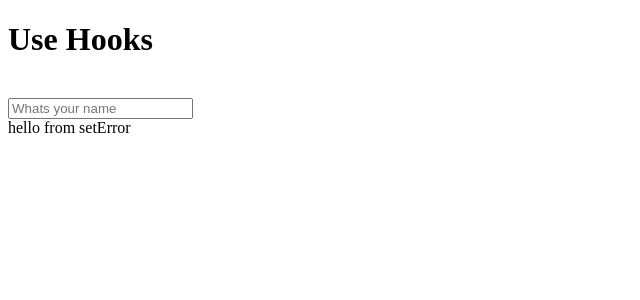
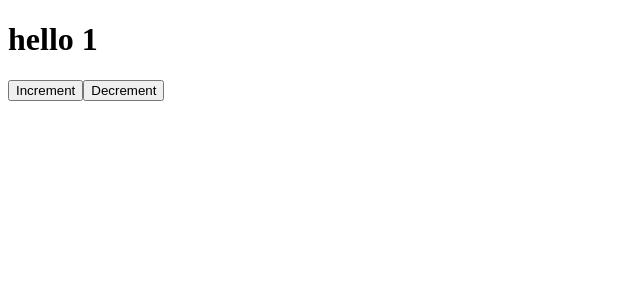
Before and after one commit to HyunM/react-hooks, a React (Create React App) app: page / in a window 1280 px wide. Shown: the top 300 px of the page, without its empty margins (0-640 px from the left). Built offline with nearby package versions, Linux system fonts and the light colour scheme; no server answers.

Commit message:
increment and decrement

```diff
--- a/src/App.jsx
+++ b/src/App.jsx
@@ -1,62 +1,17 @@
-import React, { useState, useEffect } from "react";
+import React, { useState } from "react";
 import ReactDOM from "react-dom";
-import Axios from "axios";
 
-function useInput(defaultValue) {
-  const [value, setValue] = useState(defaultValue);
-
-  const onChange = e => {
-    const {
-      target: { value },
-    } = e;
-    setValue(value);
-  };
-
-  return { value, onChange };
-}
-
-function useFetch(url) {
-  const [payload, setPayload] = useState(null);
-  const [loading, setLoading] = useState(true);
-  const [error, setError] = useState("");
-
-  const callUrl = async () => {
-    try {
-      const { data } = await Axios.get(url);
-      setPayload(data);
-    } catch {
-      setError("hello from setError");
-    } finally {
-      setLoading(false);
-    }
-  };
-
-  useEffect(() => {
-    callUrl();
-  }, []);
-  //this means ComponentDidMount. not ComponentDidUpdate
-
-  return { payload, loading, error };
-}
-
-const dataUrl = {
-  file: "https://purr.objects-us-east-1.dream.io/i/sexy.jpeg",
+const App = () => {
+  const [item, setItem] = useState(1);
+  const incrementItem = () => setItem(item + 1);
+  const decrementItem = () => setItem(item - 1);
+  return (
+    <div>
+      <h1>hello {item}</h1>
+      <button onClick={incrementItem}>Increment</button>
+      <button onClick={decrementItem}>Decrement</button>
+    </div>
+  );
 };
 
-export default function App() {
-  const name = useInput("");
-  const { payload, loading, error } = useFetch(dataUrl);
-  console.log(name);
-  return (
-    <div className="App">
-      <h1>Use Hooks</h1>
-      <br />
-      <input {...name} placeholder="Whats your name" />
-      {/* <input value={name.value} onChange={name.onChange} placeholder="Whats your name" /> */}
-      <br />
-      {loading && <span>loading your cat</span>}
-      {!loading && error && <span>{error}</span>}
-      {!loading && payload && <img src={payload.file} />}
-    </div>
-  );
-}
+export default App;
--- /dev/null
+++ b/src/AppUgly.jsx
@@ -0,0 +1,33 @@
+import React, { Component } from "react";
+
+export default class AppUgly extends Component {
+  state = {
+    item: 1,
+  };
+  render() {
+    const { item } = this.state;
+    return (
+      <div>
+        <h1>hello {item}</h1>
+        <button onClick={this.incrementItem}>Increment</button>
+        <button onClick={this.decrementItem}>Decrement</button>
+      </div>
+    );
+  }
+
+  incrementItem = () => {
+    this.setState(state => {
+      return {
+        item: state.item + 1,
+      };
+    });
+  };
+
+  decrementItem = () => {
+    this.setState(state => {
+      return {
+        item: state.item - 1,
+      };
+    });
+  };
+}
--- a/src/index.js
+++ b/src/index.js
@@ -1,10 +1,11 @@
 import React from "react";
 import ReactDOM from "react-dom";
 import App from "./App.jsx";
+import AppUgly from "./AppUgly.jsx";
 
 ReactDOM.render(
   <React.StrictMode>
-    <App />
+    <AppUgly />
   </React.StrictMode>,
   document.getElementById("root")
 );
```
